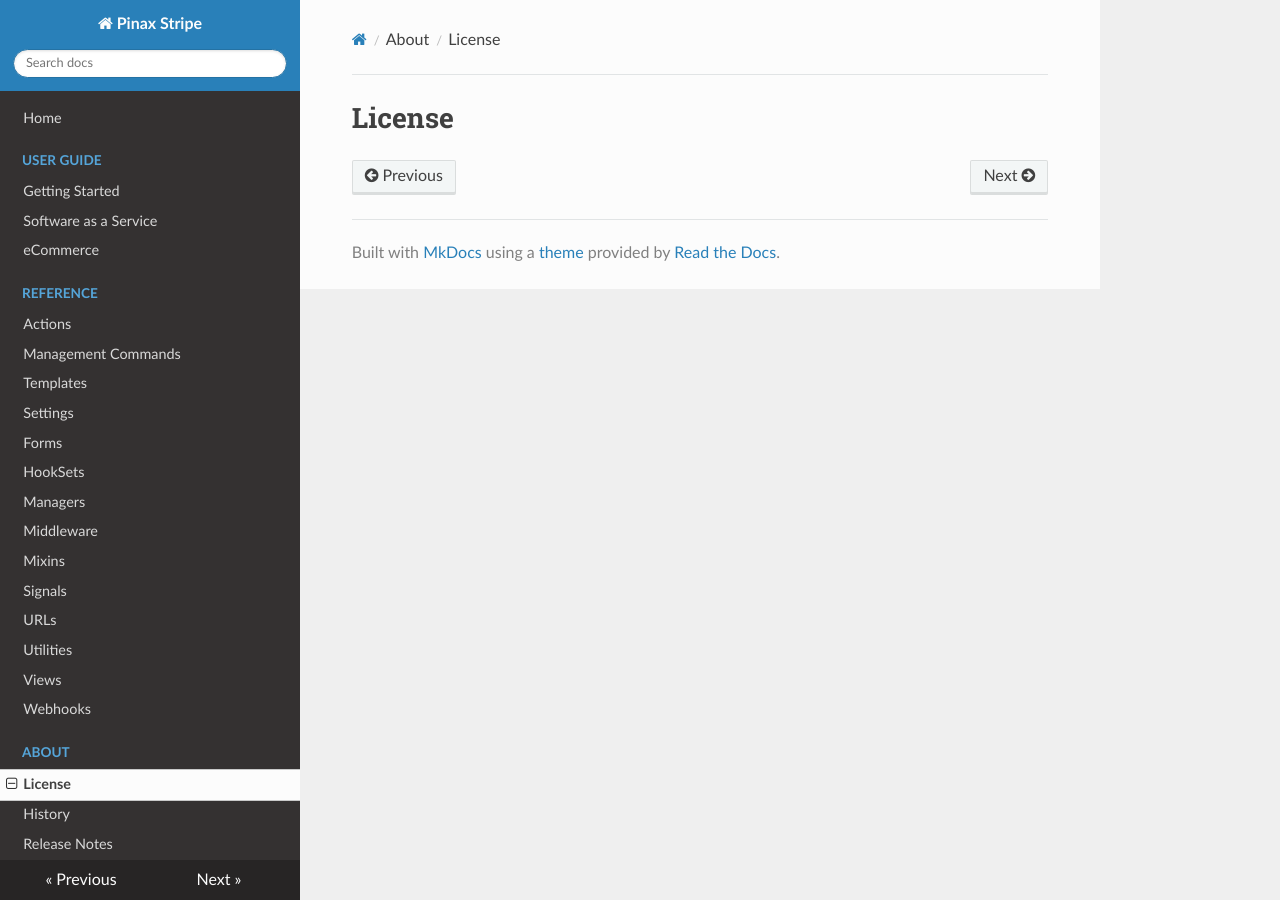
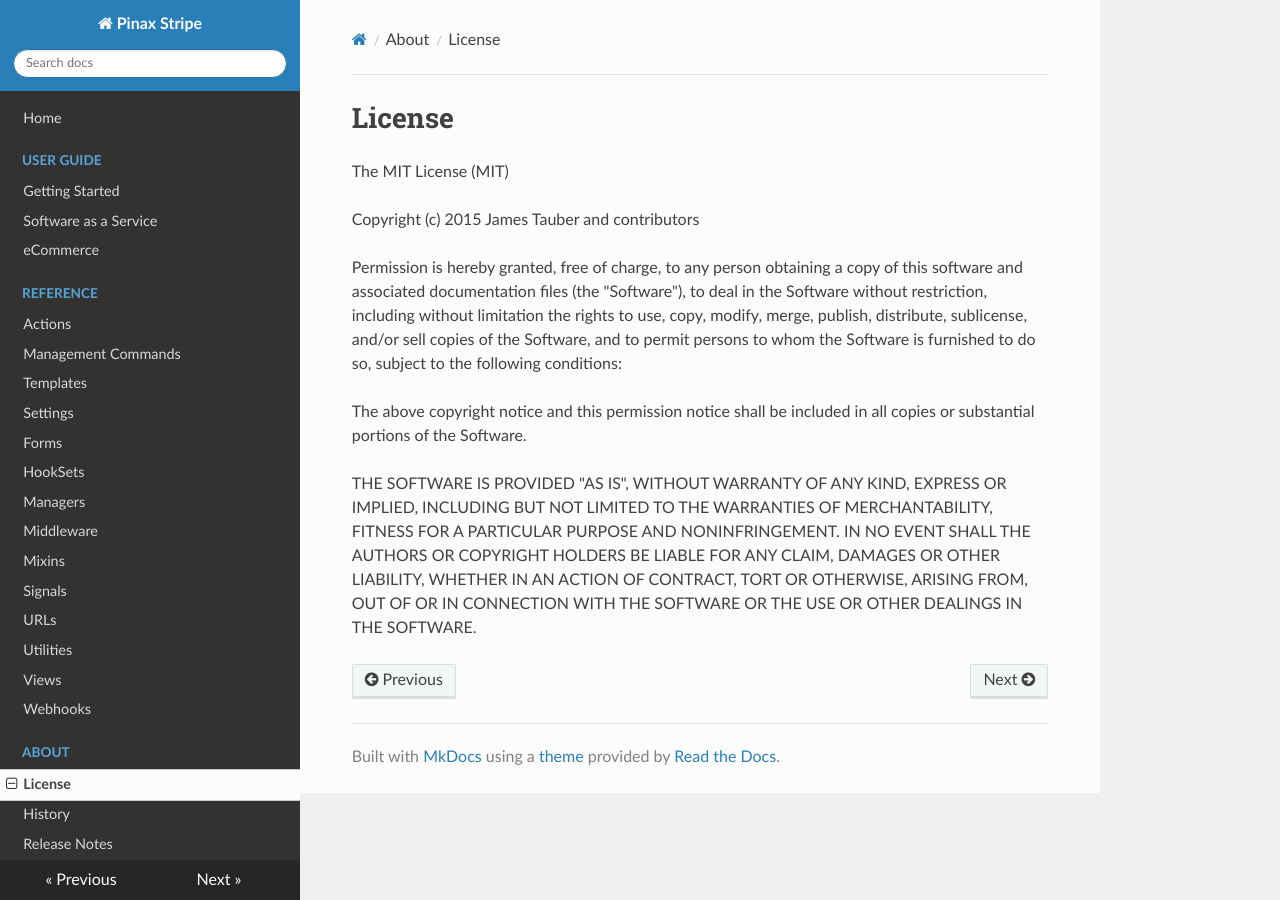
Before and after one commit to pinax/pinax-stripe-light, an MkDocs documentation site: the page built from docs/about/license.md, in a window 1280 px wide. Built offline with MkDocs 1.6.1, drawn with Linux system fonts in a browser that asks for light colours; nearby versions of some CDN libraries; old or Windows-style settings are respelled for this version of MkDocs.

Commit message:
Add license to docs

```diff
--- a/docs/about/license.md
+++ b/docs/about/license.md
@@ -1 +1,23 @@
 # License
+
+The MIT License (MIT)
+
+Copyright (c) 2015 James Tauber and contributors
+
+Permission is hereby granted, free of charge, to any person obtaining a copy
+of this software and associated documentation files (the "Software"), to deal
+in the Software without restriction, including without limitation the rights
+to use, copy, modify, merge, publish, distribute, sublicense, and/or sell
+copies of the Software, and to permit persons to whom the Software is
+furnished to do so, subject to the following conditions:
+
+The above copyright notice and this permission notice shall be included in
+all copies or substantial portions of the Software.
+
+THE SOFTWARE IS PROVIDED "AS IS", WITHOUT WARRANTY OF ANY KIND, EXPRESS OR
+IMPLIED, INCLUDING BUT NOT LIMITED TO THE WARRANTIES OF MERCHANTABILITY,
+FITNESS FOR A PARTICULAR PURPOSE AND NONINFRINGEMENT. IN NO EVENT SHALL THE
+AUTHORS OR COPYRIGHT HOLDERS BE LIABLE FOR ANY CLAIM, DAMAGES OR OTHER
+LIABILITY, WHETHER IN AN ACTION OF CONTRACT, TORT OR OTHERWISE, ARISING FROM,
+OUT OF OR IN CONNECTION WITH THE SOFTWARE OR THE USE OR OTHER DEALINGS IN
+THE SOFTWARE.
```
